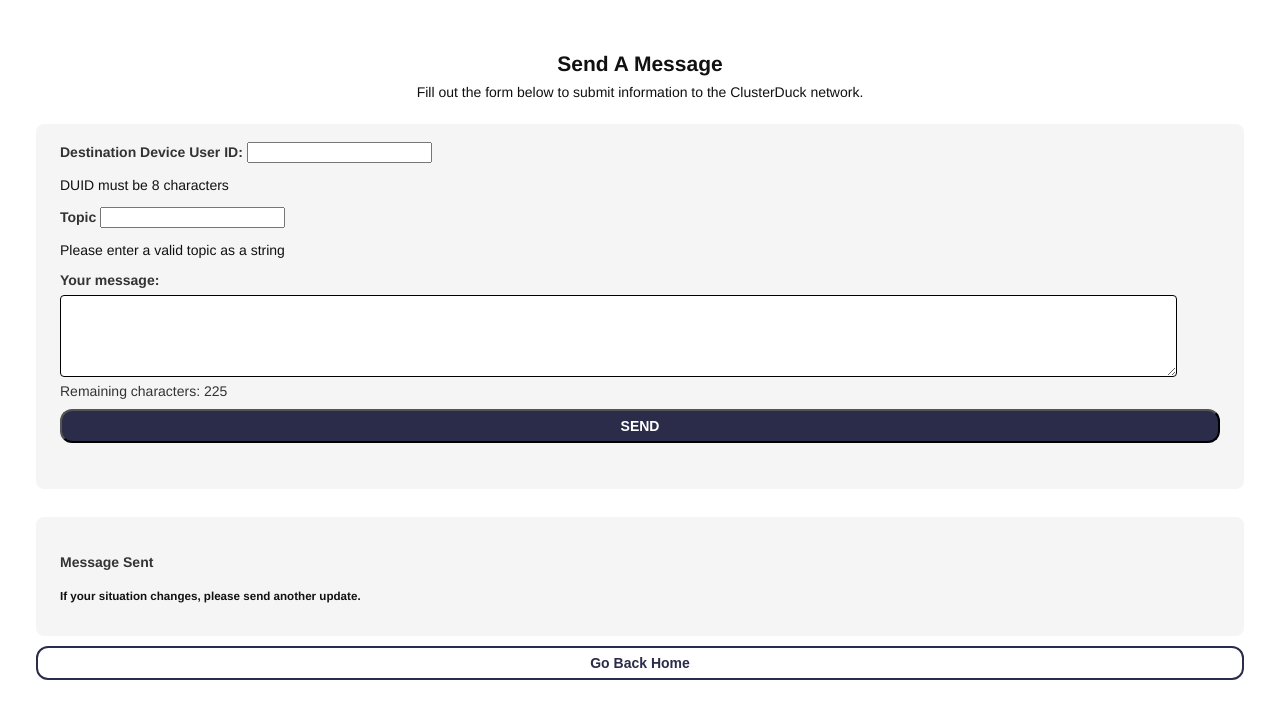
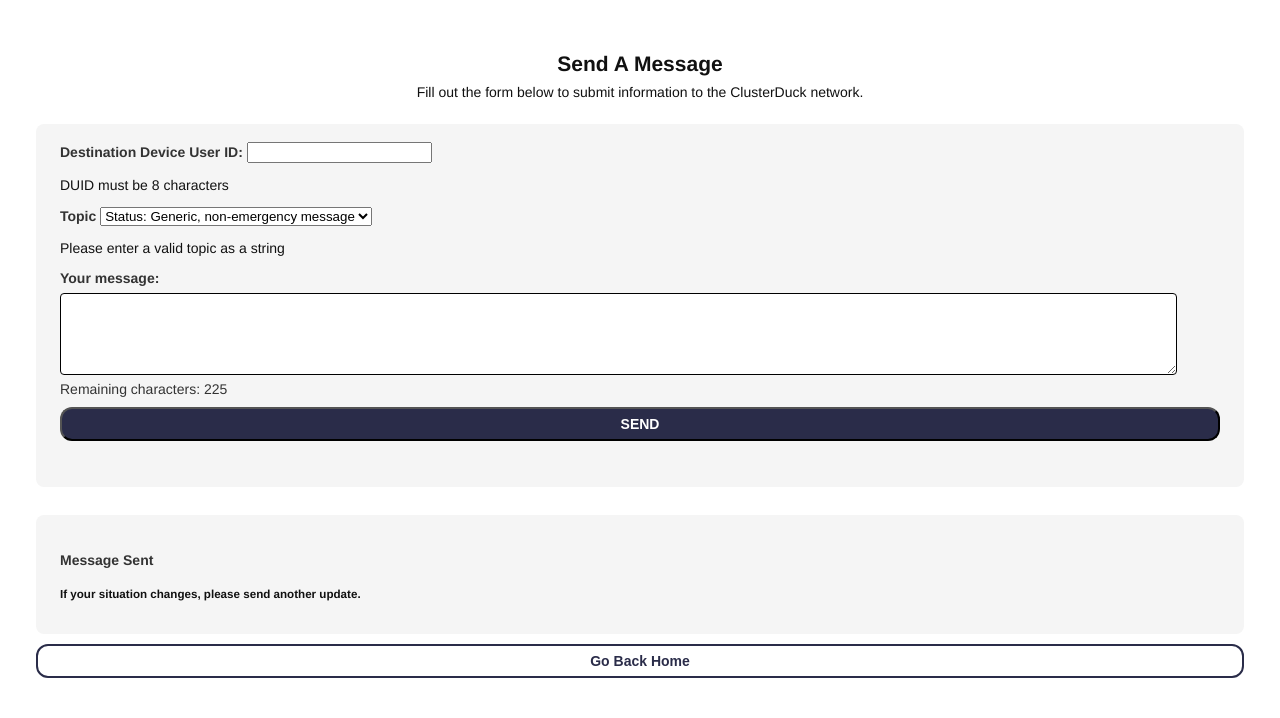
Before and after one commit to Arjunan-Eas/CDP-Web-Interface, a plain HTML site: page index.html in a window 1280 px wide. Drawn offline with Linux system fonts and the light colour scheme.

Commit message:
Added dropdown menu for topic

```diff
--- a/index.html
+++ b/index.html
@@ -196,8 +196,12 @@
             <label for="DUID">Destination Device User ID:</label>
             <input type="text" id="DUID" name="DUID" maxlength=8 minlength=8>
             <p>DUID must be 8 characters</p>
-            <label for="TOPIC">Topic</label>
-            <input type="text" id="TOPIC" name="TOPIC">
+            <label for="TOPIC:">Topic</label>
+            <select id="TOPIC" name="TOPIC">
+                <option value="status">Status: Generic, non-emergency message</option>
+                <option value="alert">Alert: Emergency message</option>
+                <option value="dcmd">Send a Duck command</option>
+            </select>
             <p>Please enter a valid topic as a string</p>
             <label for="status">Your message:</label><br/>
             <textarea class="textbox comments textbox-full" maxlength=225 name="DATA" id="commentsInput" cols="30"
```
